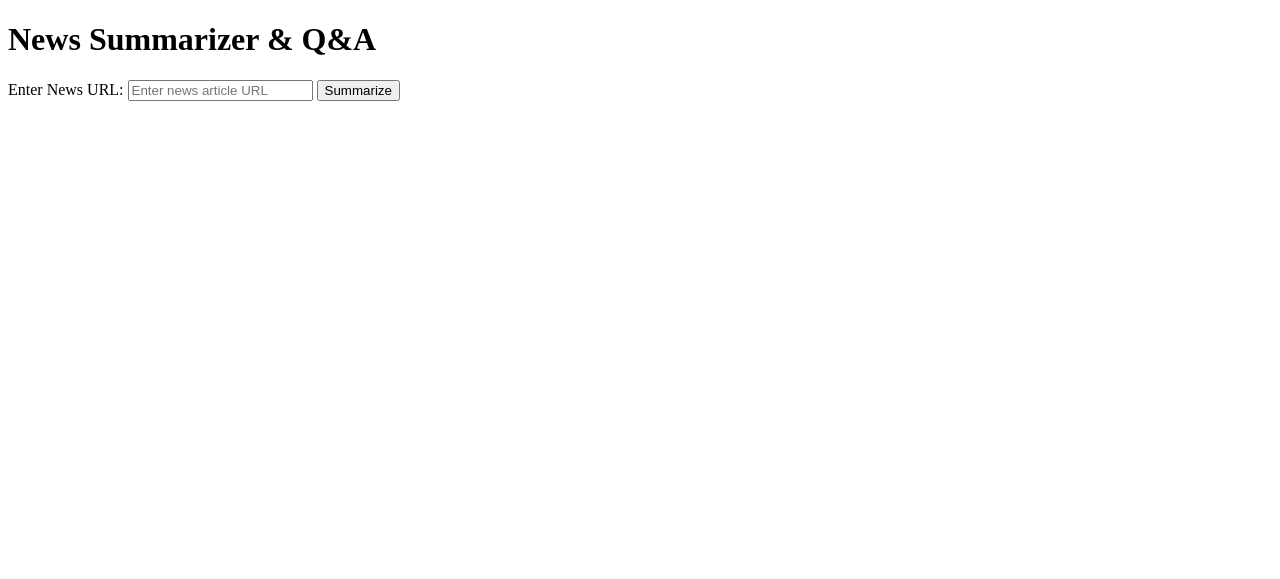
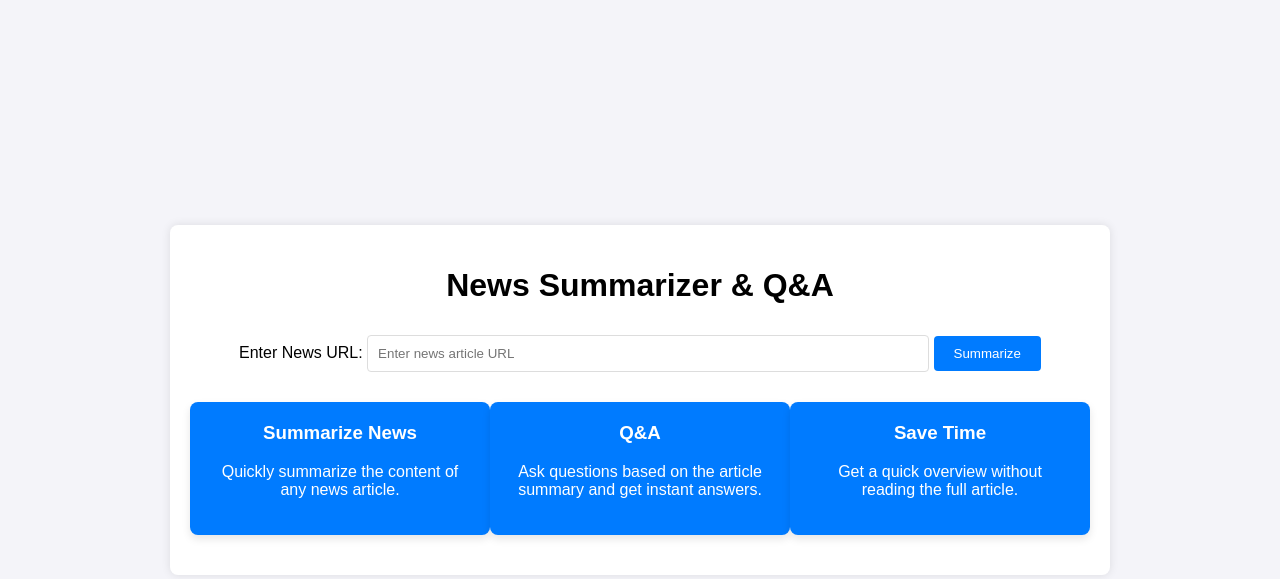
Before and after one commit to malhar-24/news-summary, a Flask app: page / in a window 1280 px wide. Shown: the top 579 px of the page. Run offline with Flask 3, Linux system fonts and the light colour scheme.

Commit message:
Update index.html

```diff
--- a/templates/index.html
+++ b/templates/index.html
@@ -4,16 +4,34 @@
     <meta charset="UTF-8">
     <meta name="viewport" content="width=device-width, initial-scale=1.0">
     <title>News Summarizer</title>
+    <link rel="stylesheet" href="styles.css">
     <script src="https://code.jquery.com/jquery-3.6.0.min.js"></script>
 </head>
 <body>
+    <div class="container">
         <h1>News Summarizer & Q&A</h1>
 
         <!-- Input for URL -->
-    <div>
+        <div class="input-section">
             <label for="url">Enter News URL:</label>
             <input type="text" id="url" placeholder="Enter news article URL">
-        <button id="summarize-btn">Summarize</button>
+            <button id="summarize-btn" class="btn">Summarize</button>
+        </div>
+
+        <!-- Features Section -->
+        <div class="features-section">
+            <div class="feature-box">
+                <h3>Summarize News</h3>
+                <p>Quickly summarize the content of any news article.</p>
+            </div>
+            <div class="feature-box">
+                <h3>Q&A</h3>
+                <p>Ask questions based on the article summary and get instant answers.</p>
+            </div>
+            <div class="feature-box">
+                <h3>Save Time</h3>
+                <p>Get a quick overview without reading the full article.</p>
+            </div>
         </div>
 
         <!-- Section to display summary -->
@@ -26,9 +44,10 @@
         <div id="chat-box" style="display:none;">
             <h2>Ask a Question</h2>
             <textarea id="question" rows="4" cols="50" placeholder="Ask a question about the summary"></textarea><br>
-        <button id="ask-btn">Send</button>
+            <button id="ask-btn" class="btn">Send</button>
             <h3>Answer:</h3>
             <p id="answer"></p>
+        </div>
     </div>
 
     <script>
@@ -42,6 +61,7 @@
                             alert(data.error);
                         } else {
                             $('#summary').text(data.summary);
+                            $('#summary-section').hide();
                             $('#summary-section').show();
                             $('#chat-box').show();
                         }
```
Lines whose indentation alone changed are shown as unchanged.
